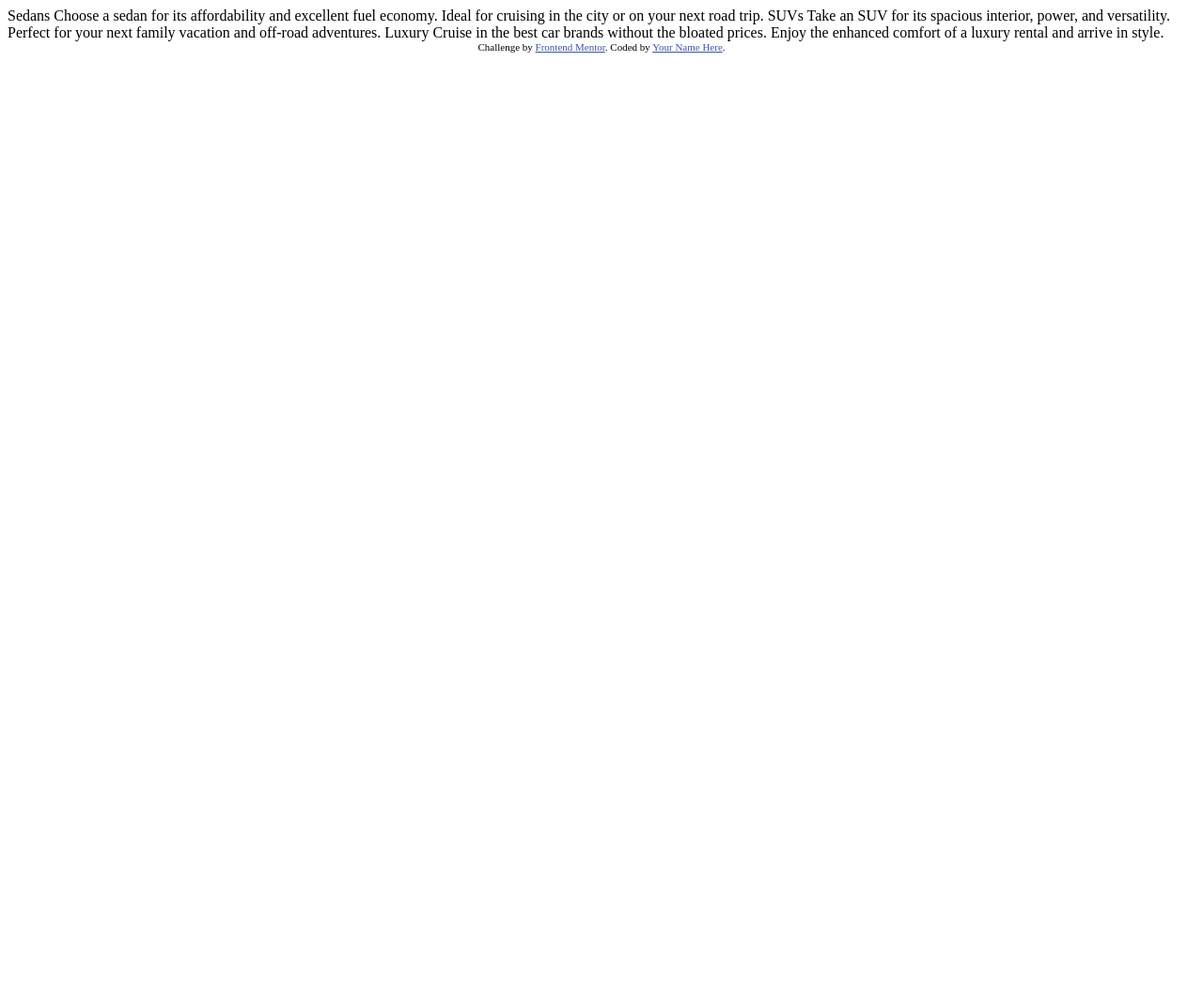
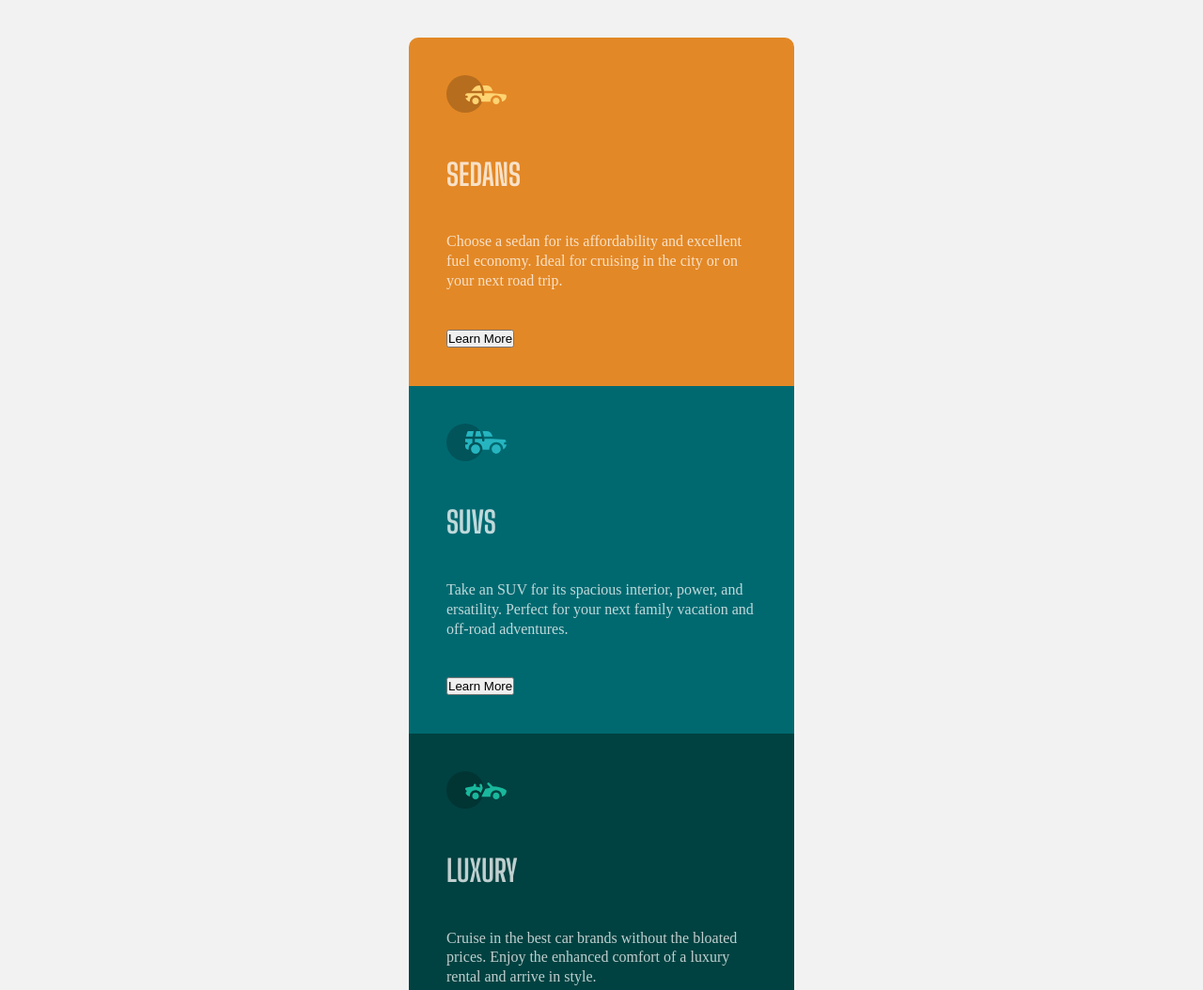
Before and after one commit to terjeklajos/3-column-preview-card-component-, a plain HTML site: page index.html in a window 1280 px wide. Shown: the top 1054 px of the page at 94% size. Before the commit the page ends 800 px from the top, so only its background shows below. Drawn offline with Linux system fonts and the light colour scheme.

Commit message:
fullwebsite

```diff
--- /dev/null
+++ b/css/style.css
@@ -0,0 +1,102 @@
+/* Fonts Import (Google fonts) */
+@import url('https://fonts.googleapis.com/css2?family=Lexend+Deca&display=swap');
+@import url('https://fonts.googleapis.com/css2?family=Big+Shoulders+Display:wght@700&family=Lexend+Deca&display=swap');
+
+:root {
+  /* Primary */
+  --sedan-box-bg: hsl(31, 77%, 52%);
+  --suvs-box-bg: hsl(184, 100%, 22%);
+  --luxury-box-bg: hsl(179, 100%, 13%);
+
+  /* Neutral */
+  --paragraphs: hsla(0, 0%, 100%, 0.75);
+  --bground-headings-btn: hsl(0, 0%, 95%);
+
+  /* Fonts Size */
+  --font-size: 0,9375rem; /* 15px */
+
+  /* Font Family */
+  --lexend-font: "Lexend Deca", sans-serif;
+  --lexend-font-weight: 400;
+
+  --big-shoulders-display-font: "Big Shoulders Display", sans-serif;
+  --big-shoulders-display-font-weight: 700;
+}
+
+html {
+  font-size: 100%;
+  box-sizing: border-box;
+}
+
+*,
+*::before,
+*::after{
+  box-sizing: initial;
+  margin: 0;
+  padding: 0;
+}
+
+body {
+  font-family: var(--lax);
+  color: var(--paragraphs);
+  font-size: var(--font-size);
+  font-weight: 400;
+  line-height: 1.3;
+  background-color: var(--bground-headings-btn);
+}
+
+.wrapper {
+  width: 100%;
+  max-width: 830px;
+  margin: 0 auto;
+}
+
+h1.top-heading {
+  font-family: var(--big-shoulders-display-font);
+  text-transform: uppercase;
+}
+
+.mrg-btm {
+  margin-bottom: 40px;
+}
+
+/* --- Select Car Box */
+.select-car {
+  display: flex;
+  flex-direction: column;
+  align-items: center;
+  margin: 2.5rem 1.5625rem;
+  /* margin: 5.5rem 3.125rem; */ /* 88px 50px */
+}
+.select-car-box {
+  max-width: 330px;
+  padding: 40px;
+}
+
+.select-car-box.sedans {
+  background-color: var(--sedan-box-bg);
+  border-radius: 10px 10px 0 0;
+}
+.select-car-box.suvs {
+  background-color: var(--suvs-box-bg);
+}
+.select-car-box.luxury {
+  background-color: var(--luxury-box-bg);
+  border-radius: 0 0 10px 10px;
+}
+
+@media screen and (min-width: 1440px) {
+  .select-car {
+    flex-direction: row;
+    justify-content: center;
+  }
+
+  .select-car-box.sedans {
+    background-color: var(--sedan-box-bg);
+    border-radius: 10px 0 0 10px;
+  }
+  .select-car-box.luxury {
+    background-color: var(--luxury-box-bg);
+    border-radius: 0 10px 10px 0;
+  }
+}
--- a/index.html
+++ b/index.html
@@ -6,31 +6,44 @@
 
   <link rel="icon" type="image/png" sizes="32x32" href="./images/favicon-32x32.png">
 
+  <!-- Main style -->
+  <link rel="stylesheet" href="css/style.css">
+
   <title>Frontend Mentor | 3-column preview card component</title>
-
-  <!-- Feel free to remove these styles or customise in your own stylesheet 👍 -->
-  <style>
-    .attribution { font-size: 11px; text-align: center; }
-    .attribution a { color: hsl(228, 45%, 44%); }
-  </style>
 </head>
 <body>
 
-  Sedans
-  Choose a sedan for its affordability and excellent fuel economy. Ideal for cruising in the city
-  or on your next road trip.
+  <div class="wrapper">
+    <div class="select-car">
 
-  SUVs
-  Take an SUV for its spacious interior, power, and versatility. Perfect for your next family vacation
-  and off-road adventures.
+      <div class="select-car-box sedans">
+        <img src="images/icon-sedans.svg" alt="" class="cars-img sedans mrg-btm">
+        <h1 class="top-heading mrg-btm">Sedans</h1>
+          <p class="main-text mrg-btm">Choose a sedan for its affordability and excellent fuel economy. Ideal for cruising in the city or on your next road trip.
+          </p>
+          <button class="btn btn-sadans">Learn More</button>
+      </div> <!-- ./ select-car--box sedans -->
 
-  Luxury
-  Cruise in the best car brands without the bloated prices. Enjoy the enhanced comfort of a luxury
-  rental and arrive in style.
+      <div class="select-car-box suvs">
+        <div class="select-car--box suvs">
+          <img src="images/icon-suvs.svg" alt="" class="cars-img suvs mrg-btm">
+          <h1 class="top-heading mrg-btm">SUVs</h1>
+            <p class="main-text mrg-btm">Take an SUV for its spacious interior, power, and ersatility. Perfect for your next family vacation and off-road adventures.
+            </p>
+            <button class="btn btn-suvs">Learn More</button>
+        </div> <!-- ./ select-car--box suvs -->
+      </div> <!-- ./ select-car--box suvs -->
+      <div class="select-car-box luxury">
+        <div class="select-car--box luxury">
+          <img src="images/icon-luxury.svg" alt="" class="cars-img luxury mrg-btm">
+          <h1 class="top-heading mrg-btm">Luxury</h1>
+            <p class="main-text mrg-btm">Cruise in the best car brands without the bloated prices. Enjoy the enhanced comfort of a luxury rental and arrive in style.
+            </p>
+            <button class="btn btn-luxury">Learn More</button>
+        </div> <!-- ./ select-car--box suvs -->
+      </div> <!-- ./ select-car--box luxory -->
+    </div> <!-- ./ select-car -->
+  </div> <!-- ./ wrapper -->
 
-  <div class="attribution">
-    Challenge by <a href="https://www.frontendmentor.io?ref=challenge" target="_blank">Frontend Mentor</a>.
-    Coded by <a href="#">Your Name Here</a>.
-  </div>
 </body>
 </html>
```
